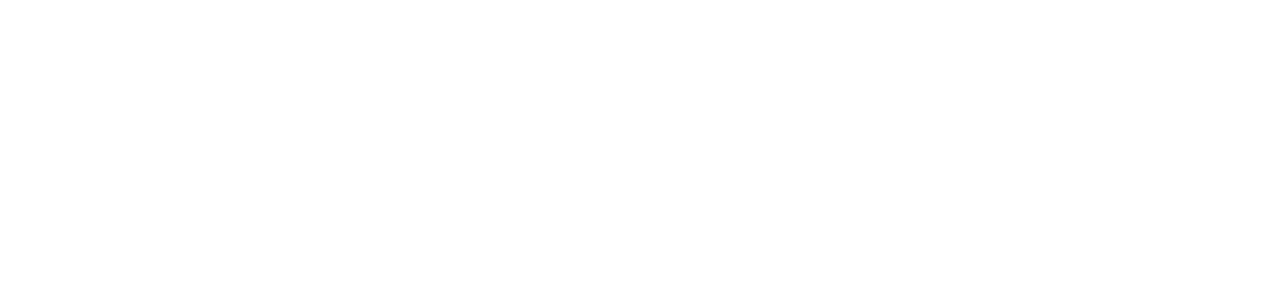
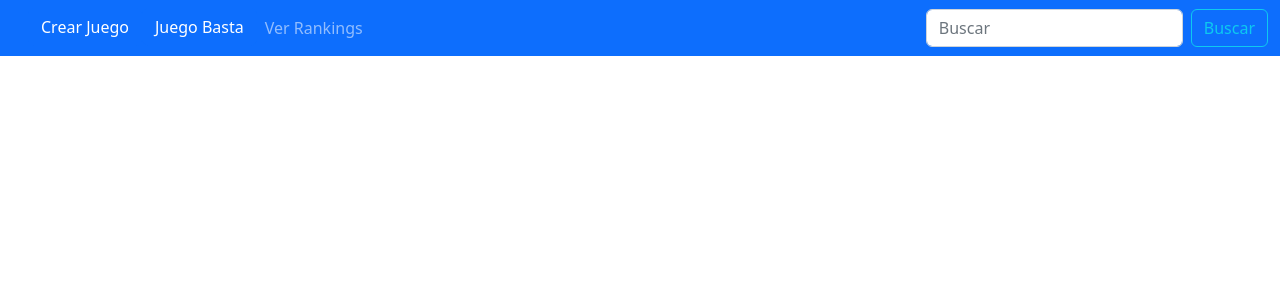
Before and after one commit to Caronte-Aqueronte/Proyecto2TEOFrontEnd, an Angular app: page /menu-docente in a window 1280 px wide. Shown: the top 300 px of the page. Built offline with nearby package versions, Linux system fonts and the light colour scheme.

Commit message:
Actualizando NavBar

```diff
--- a/src/app/menu-docente/nav-docente/nav-docente.component.html
+++ b/src/app/menu-docente/nav-docente/nav-docente.component.html
@@ -1,10 +1,11 @@
-<div class="body">
-    <div class="nav">
+<nav class="navbar navbar-expand-lg navbar-dark bg-primary">
+  <div class="container-fluid">
+    <a class="navbar-brand" routerLink=""></a>
     <button
       class="navbar-toggler"
       type="button"
-        data-toggle="collapse"
-        data-target="#navbarSupportedContent"
+      data-bs-toggle="collapse"
+      data-bs-target="#navbarSupportedContent"
       aria-controls="navbarSupportedContent"
       aria-expanded="false"
       aria-label="Toggle navigation"
@@ -13,17 +14,56 @@
     </button>
 
     <div class="collapse navbar-collapse" id="navbarSupportedContent">
-        <ul class="navbar-nav mr-auto">
-          <li class="nav-item active">
-            <a class="nav-link" >Inicio</a>
-          </li>
-          <li class="nav-item active">
-            <a class="nav-link" >Regresar</a>
-          </li>
-          <li class="nav-item active">
-            <a class="nav-link" >Crear Nuevo Juego</a>
+      <ul class="navbar-nav me-auto mb-2 mb-lg-0">
+
+        <div class="dropdown">
+          <button
+            class="btn btn-primary"
+            type="button"
+            id="MenuJuegos"
+            data-bs-toggle="dropdown"
+            aria-expanded="false"
+          >
+            Crear Juego
+          </button>
+          <ul class="dropdown-menu" aria-labelledby="dropdownMenuButton1">
+
+            <li><a class="dropdown-item" href="#">Juego Ahorcado</a></li>
+            <li><a class="dropdown-item" href="#">Juego Ordena Palabras</a></li>
+            <li><a class="dropdown-item" href="#">Juego Quizz</a></li>
+          </ul>
+        </div>
+
+        <div class="dropdown">
+          <button
+            class="btn btn-primary"
+            type="button"
+            id="MenuJuegos"
+            data-bs-toggle="dropdown"
+            aria-expanded="false"
+          >
+            Juego Basta
+          </button>
+          <ul class="dropdown-menu" aria-labelledby="dropdownMenuButton1">
+            <li><a class="dropdown-item" href="#">Crear Nuevo Juego</a></li>
+            <li><a class="dropdown-item" href="#">Calificar Juego</a></li>
+            <li><a class="dropdown-item" href="#">Ver Juegos </a></li>
+          </ul>
+        </div>
+
+        <li class="nav-item">
+          <a class="nav-link" routerLink="/Rankings">Ver Rankings</a>
         </li>
       </ul>
+      <form class="d-flex">
+        <input
+          class="form-control me-2"
+          type="search"
+          placeholder="Buscar"
+          aria-label="Search"
+        />
+        <button class="btn btn-outline-info" type="submit">Buscar</button>
+      </form>
     </div>
   </div>
-  </div>
+</nav>
--- a/src/app/menu-estudiante/nav-estudiante/nav-estudiante.component.html
+++ b/src/app/menu-estudiante/nav-estudiante/nav-estudiante.component.html
@@ -1 +1,34 @@
-<p>nav-estudiante works!</p>
+<nav class="navbar navbar-expand-lg navbar-dark bg-success">
+    <div class="container-fluid">
+      <a class="navbar-brand" routerLink=""></a>
+      <button
+        class="navbar-toggler"
+        type="button"
+        data-bs-toggle="collapse"
+        data-bs-target="#navbarSupportedContent"
+        aria-controls="navbarSupportedContent"
+        aria-expanded="false"
+        aria-label="Toggle navigation"
+      >
+        <span class="navbar-toggler-icon"></span>
+      </button>
+
+      <div class="collapse navbar-collapse" id="navbarSupportedContent">
+        <ul class="navbar-nav me-auto mb-2 mb-lg-0">
+
+          <li class="nav-item">
+            <a class="nav-link" routerLink="/Punteos">Mis Punteos</a>
+          </li>
+        </ul>
+        <form class="d-flex">
+          <input
+            class="form-control me-2"
+            type="search"
+            placeholder="Buscar Juego"
+            aria-label="Search"
+          />
+          <button class="btn btn-outline-info" type="submit">Buscar</button>
+        </form>
+      </div>
+    </div>
+  </nav>
```
Lines whose indentation alone changed are shown as unchanged.
